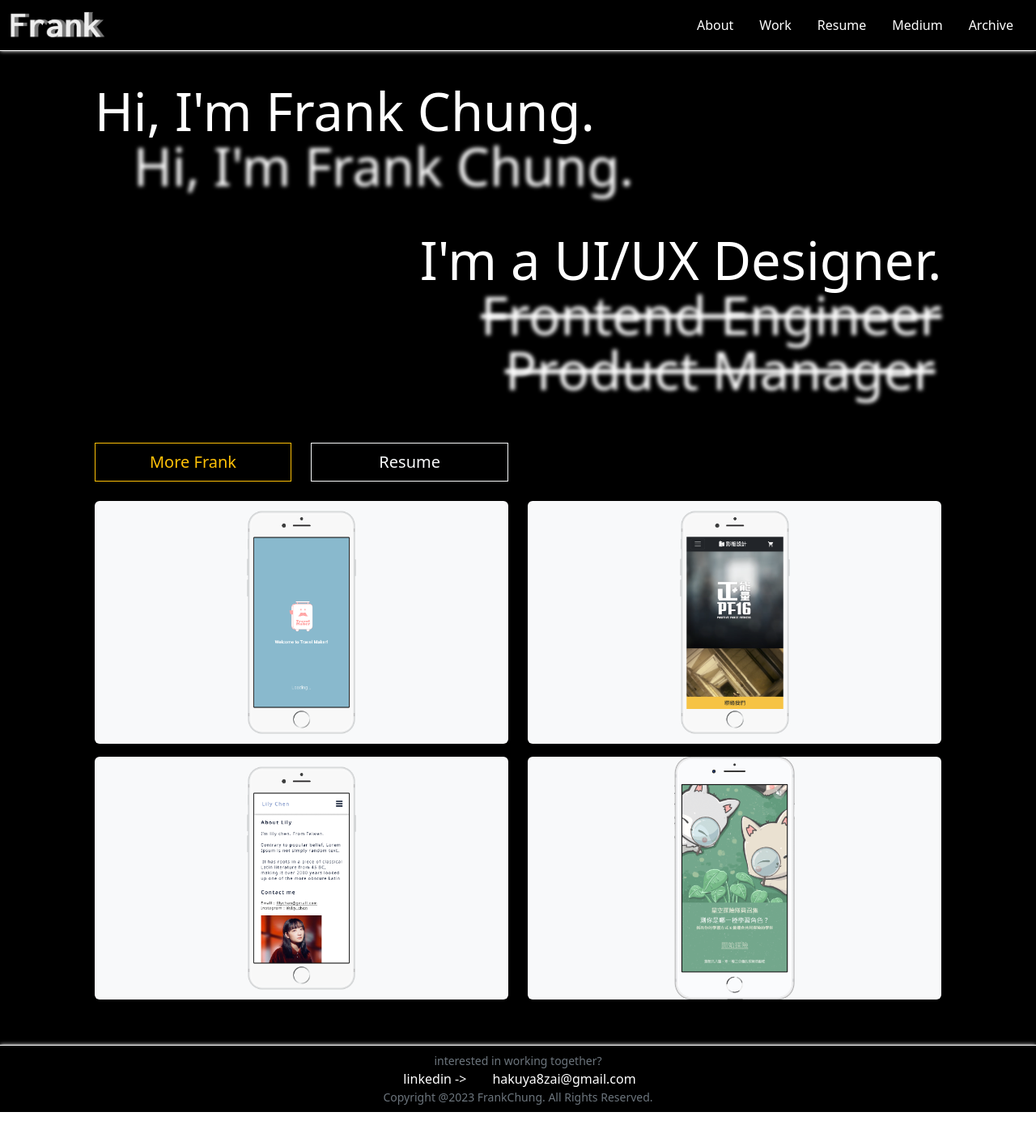
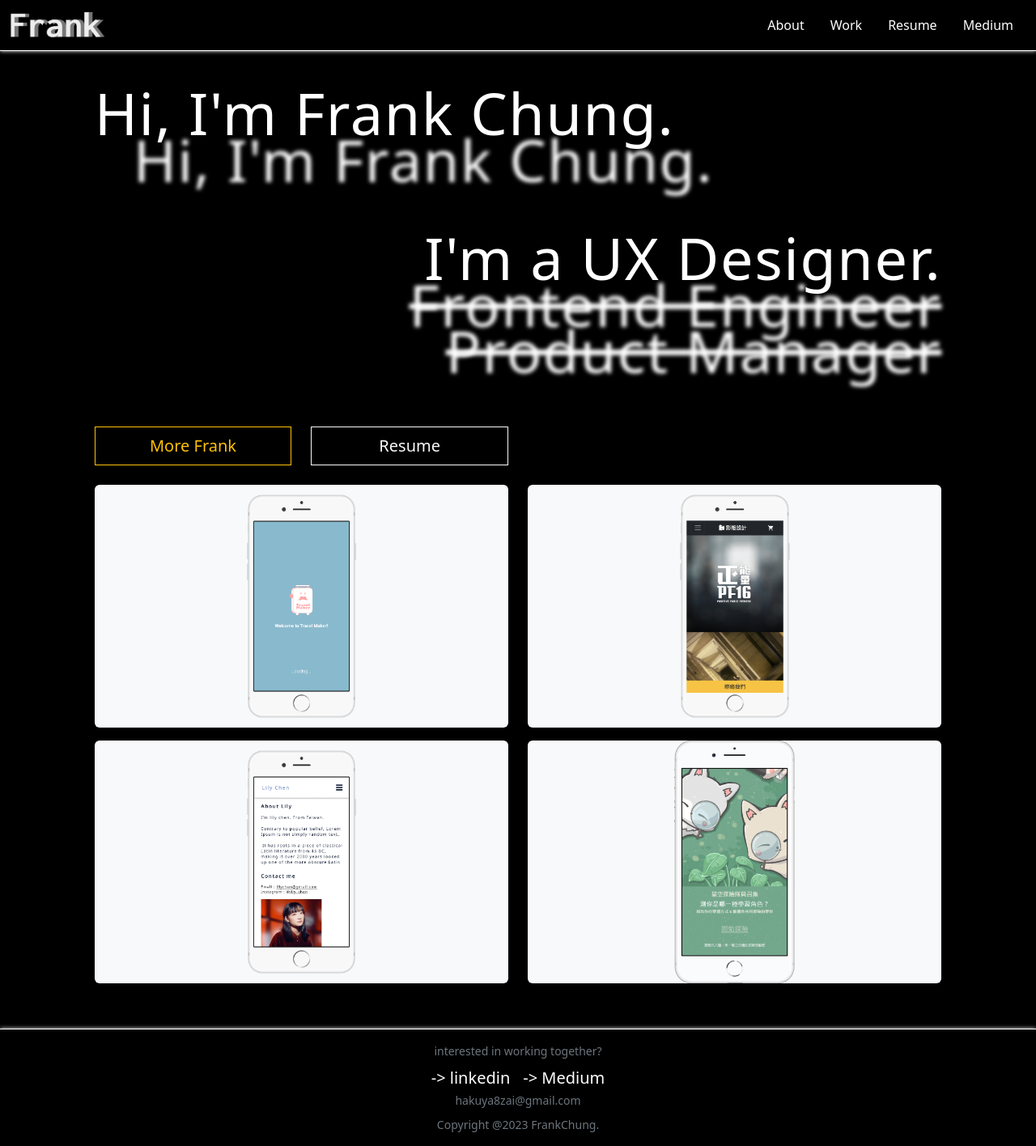
Before and after one commit to hakuya8zai/MyPortfolio, a Vue app: page /Home in a window 1280 px wide. Shown: the whole page at 81% size. Before the commit the page ends 1374 px from the top, so only its background shows below. Built offline with nearby package versions, Linux system fonts and the light colour scheme.

Commit message:
Home Page style fix

```diff
--- a/src/components/Banner.vue
+++ b/src/components/Banner.vue
@@ -1,36 +1,40 @@
 <template>
     <div class="bg-black text-bg-dark m-0 container-fluid row justify-content-center">
-        <section class="banner col-lg-10 col-md-8 col-12 ps-0 pe-0">
+        <section class="banner col-md-10 col-12 ps-0 pe-0">
             <div class="row pt-5">
-                <div class="col-auto">
-                    <p class="banner-words">Hi, I'm Frank Chung.</p>
+                <div class="col-12 text-center text-md-start display-2">
+                    Hi, I'm
+                    <div class="m-0 d-sm-none"> </div>
+                    Frank Chung.
                 </div>
             </div>
             <div class="row">
-                <div class="ms-lg-5 col-auto">
-                    <p class="banner-words blur">Hi, I'm Frank Chung.</p>
+                <div class="ms-lg-5 ms-md-5 col-12 text-center text-md-start d-none d-md-block">
+                    <p class="display-2 blur">Hi, I'm Frank Chung.</p>
                 </div>
             </div>
             <div class="row justify-content-lg-end mt-5">
-                <div class="col-auto">
-                    <p class="banner-words">I'm a UI/UX Designer.</p>
+                <div class="col-12 text-center text-md-end display-2">
+                    I'm a
+                    <div class="m-0 d-sm-none"> </div>
+                    UX Designer.
                 </div>
             </div>
             <div class="row justify-content-lg-end">
-                <div class="col-auto">
-                    <p class="banner-words blur delete-decoration">Frontend Engineer</p>
+                <div class="col-12 text-center text-md-end d-none d-md-block">
+                    <p class="display-2 blur delete-decoration mb-0">Frontend Engineer</p>
                 </div>
             </div>
             <div class="row justify-content-lg-end">
-                <div class="col-auto me-2">
-                    <p class="banner-words blur delete-decoration">Product Manager</p>
+                <div class="col-12 text-center text-md-end d-none d-md-block">
+                    <p class="display-2 blur delete-decoration">Product Manager</p>
                 </div>
             </div>
-            <div class="row mt-5 mb-3">
-                <div class="col-3 d-grid">
+            <div class="row mt-5">
+                <div class="col-lg-3 col-md-6 col-12 mb-3 d-grid">
                     <button class="btn btn-outline-warning btn-lg">More Frank</button>
                 </div>
-                <div class="col-3 d-grid">
+                <div class="col-lg-3 col-md-6 col-12 mb-3 d-grid">
                     <button class="btn btn-outline-light btn-lg">Resume</button>
                 </div>
             </div>
@@ -38,8 +42,9 @@
     </div>
 </template>
 <style scoped>
-    .banner-words{
-        font-size: 65px;
+    .display-2{
+        font-weight: 400;
+        letter-spacing: .1rem;
         line-height: 0.8;
     }
     .blur{
--- a/src/components/Footer.vue
+++ b/src/components/Footer.vue
@@ -1,21 +1,18 @@
 <template>
     <footer class="bg-black text-bg-black text-center text-lg-start border-top border-1 border-white">
-        <div class="row">
-            <div class=" col-12 text-center p-0 text-secondary font-sm">
-                interested in working together?
-            </div>
+        <div class="text-center m-2 p-0 text-secondary font-sm">
+            interested in working together?
         </div>
-        <div class="row">
-            <div class=" col-12 text-center ps-3">
-                    <a class="underlink pe-3 text-decoration-none hover-underline" href="https://www.linkedin.com/in/hui-kai-chung-970ab6140/">linkedin -></a>
-                    <!-- to do : 點擊後複製 -->
-                    <a class="underlink ps-3 text-decoration-none hover-underline" href="#">hakuya8zai@gmail.com</a>
-            </div>
+        <div class="text-center">
+            <a class="underlink m-2 fs-5 text-decoration-none hover-underline" href="https://www.linkedin.com/in/hui-kai-chung-970ab6140/">-> linkedin</a>
+            <a class="underlink m-2 fs-5 text-decoration-none hover-underline" href="https://medium.com/@huikaichung1999">-> Medium</a>
         </div>
-        <div class="row">
-            <div class=" col-12 text-center p-0 text-secondary font-sm">
-                Copyright @2023 FrankChung. All Rights Reserved.
-            </div>
+        <div class="text-center">
+            <!-- to do : 點擊後複製 -->
+            <a class="m-2 text-secondary text-decoration-none hover-underline font-sm" href="#">hakuya8zai@gmail.com</a>
+        </div>
+        <div class="text-center p-0 m-2 text-secondary font-sm">
+            Copyright @2023 FrankChung.
         </div>
 
     </footer>
@@ -34,7 +31,6 @@
         color: white;
     }
     .hover-underline:hover {
-    display: inline-block;
     position: relative;
     color: #feaa34;
     }
--- a/src/components/Header.vue
+++ b/src/components/Header.vue
@@ -23,10 +23,6 @@
             <li class="nav-item ms-auto me-auto">
               <a href="https://medium.com/@huikaichung1999" class="nav-link nlink-style hover-underline-animation ps-3 pe-3">Medium</a>
             </li>
-            <li class="nav-item ms-auto me-auto">
-              <router-link to="/archive" class="nav-link nlink-style hover-underline-animation ps-3 pe-3">Archive</router-link>
-            </li>
-
           </ul>
         </div>
       </div>
--- a/src/components/Introduction.vue
+++ b/src/components/Introduction.vue
@@ -30,9 +30,9 @@
 
 <style scoped>
     p{
-        font-size: 20px;
-        line-height: 1.5;
-        letter-spacing: 0.15rem;
+        font-size: 18px;
+        line-height: 1;
+        letter-spacing: 0.10rem;
     }
     .btn{
         border-radius: 0px;
--- a/src/components/MainProject.vue
+++ b/src/components/MainProject.vue
@@ -1,7 +1,7 @@
 <template>
     <div class="bg-black text-bg-black container-fluid">
         <div class="project-group top-0 row g-0 justify-content-center pb-5">
-            <div class="col-lg-10 col-md-8 col-12">
+            <div class="col-md-10 col-12">
                 <div class="row row-cols-lg-2 row-cols-1 card-deck justify-content-center justify-content-lg-between">
                     <div class="col pt-2 pb-2">
                         <div class="card bg-light text-center">
```
